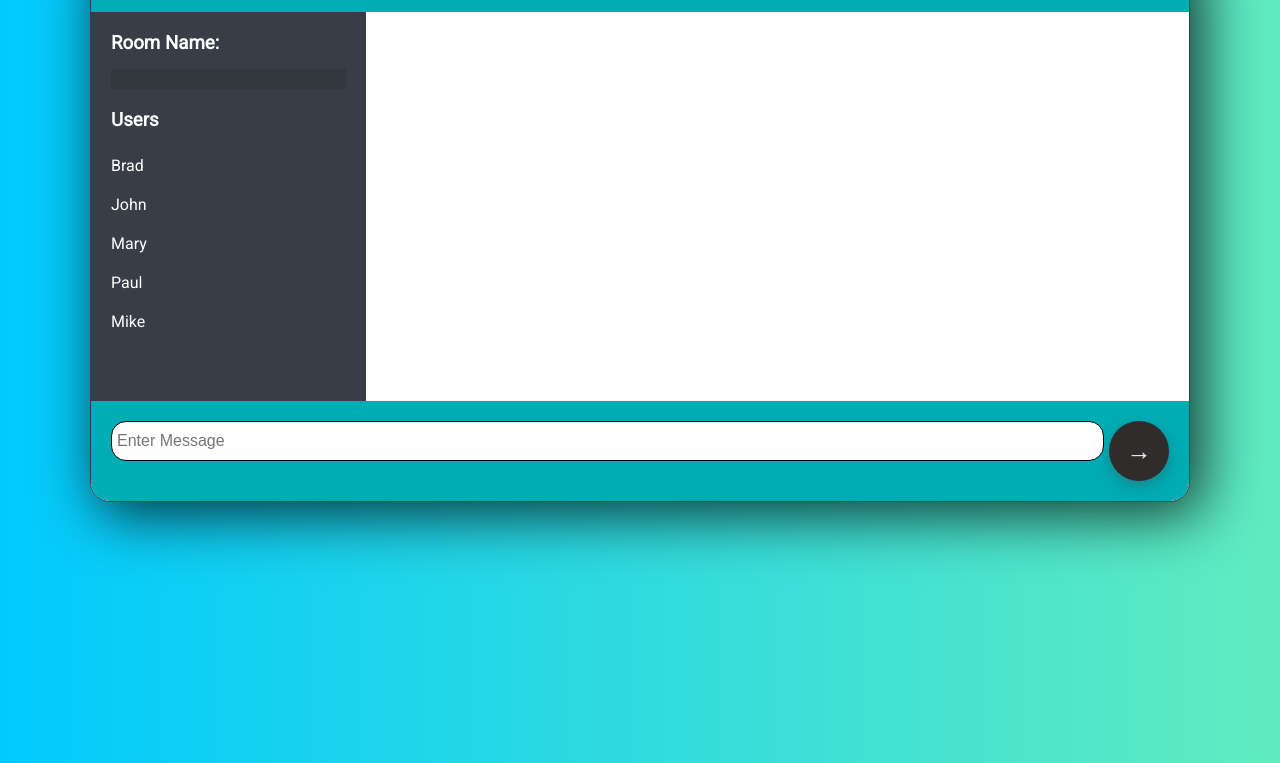
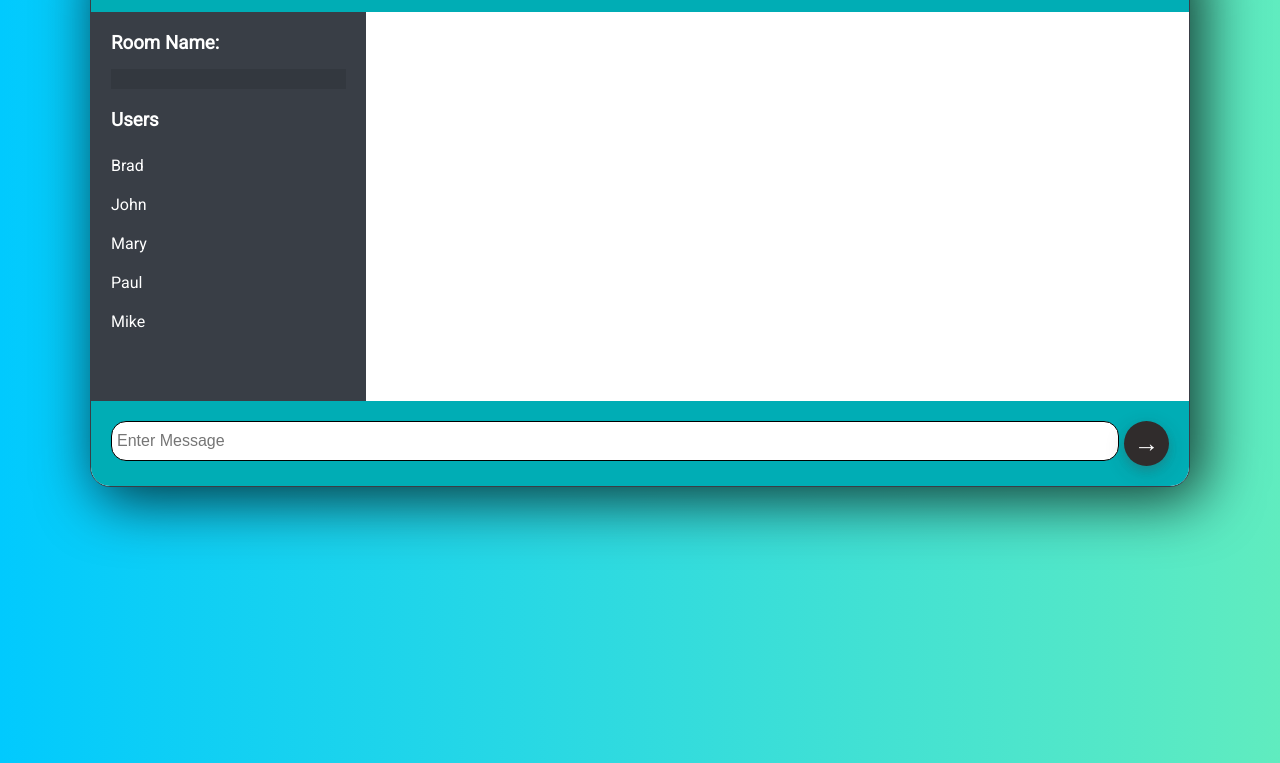
Before and after one commit to opencodeiiita/Geek-Chat, a website: page public/main.html in a window 1280 px wide. Shown: the part 97-860 px from the top of the page. Drawn offline with nearby package versions, Linux system fonts and the light colour scheme; no server answers; some icons are missing; a web font is replaced by a local one.

Commit message:
Update main.css

```diff
--- a/public/css/main.css
+++ b/public/css/main.css
@@ -67,8 +67,8 @@ a {
 .kc_fab_main_btn {
   background-color: rgb(48, 44, 44);
   margin-left: 5px;
-  width: 60px;
-  height: 60px;
+  width: 45px;
+  height: 45px;
   border-radius: 100%;
   border: none;
   outline: none;
```
